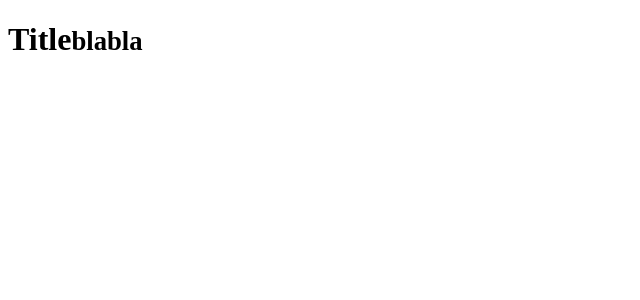
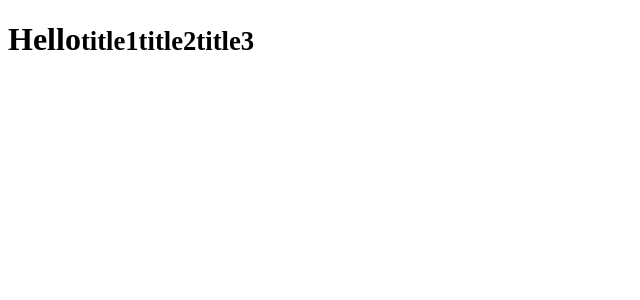
Before and after one commit to yuna-c/React-tutorial, a React (Create React App) app: page / in a window 1280 px wide. Shown: the top 300 px of the page, without its empty margins (0-640 px from the left). Built offline with nearby package versions, Linux system fonts and the light colour scheme.

Commit message:
1120 rfce

```diff
--- a/src/Title.jsx
+++ b/src/Title.jsx
@@ -1,10 +1,12 @@
-function Title() {
+export default function Title() {
 	return (
 		<h1>
-			Title
-			<small>blabla</small>
+			Hello
+			<small>title1</small>
+			<small>title2</small>
+			<small>title3</small>
 		</h1>
 	);
 }
 
-export default Title;
+//rfce
```
